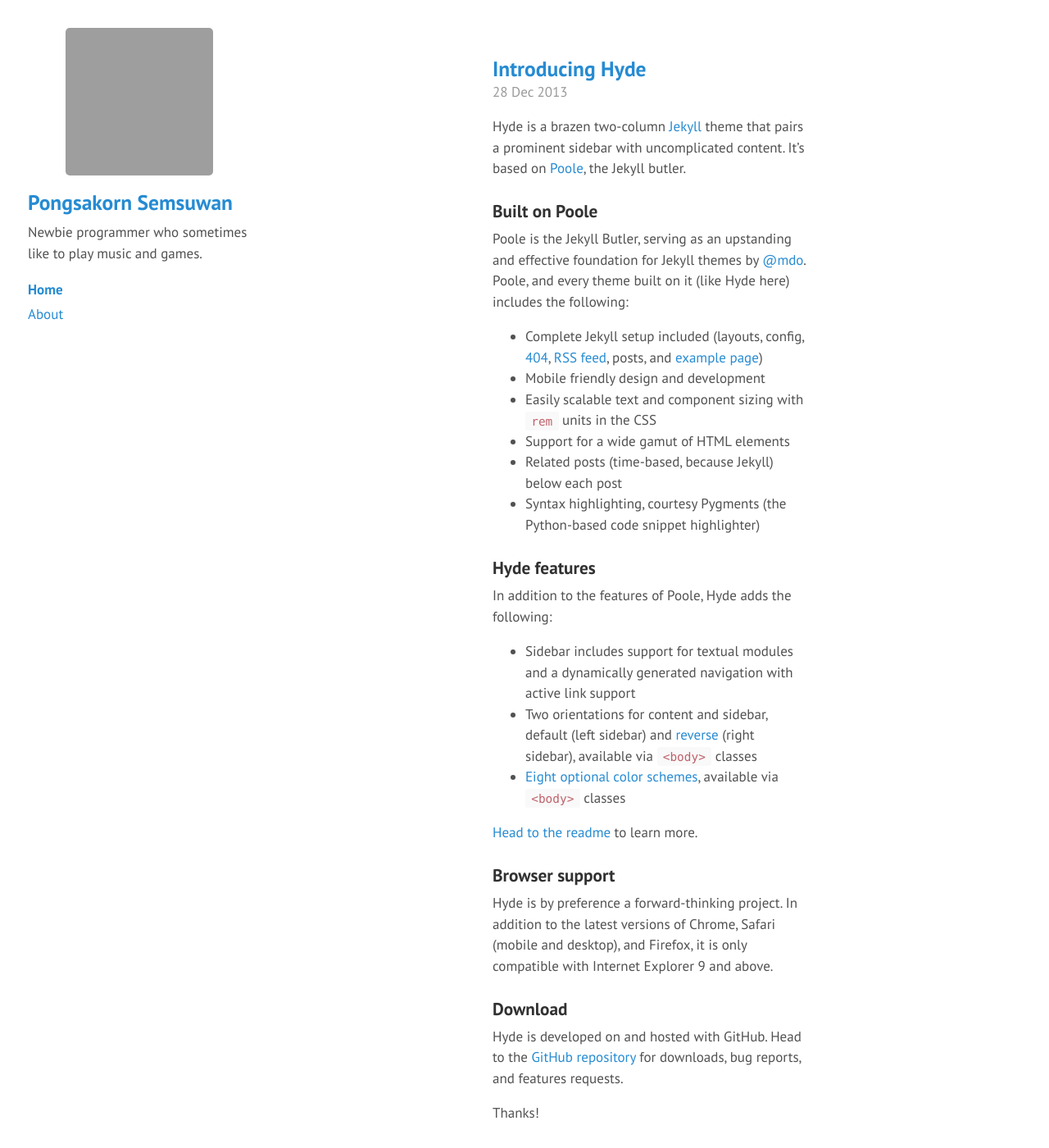
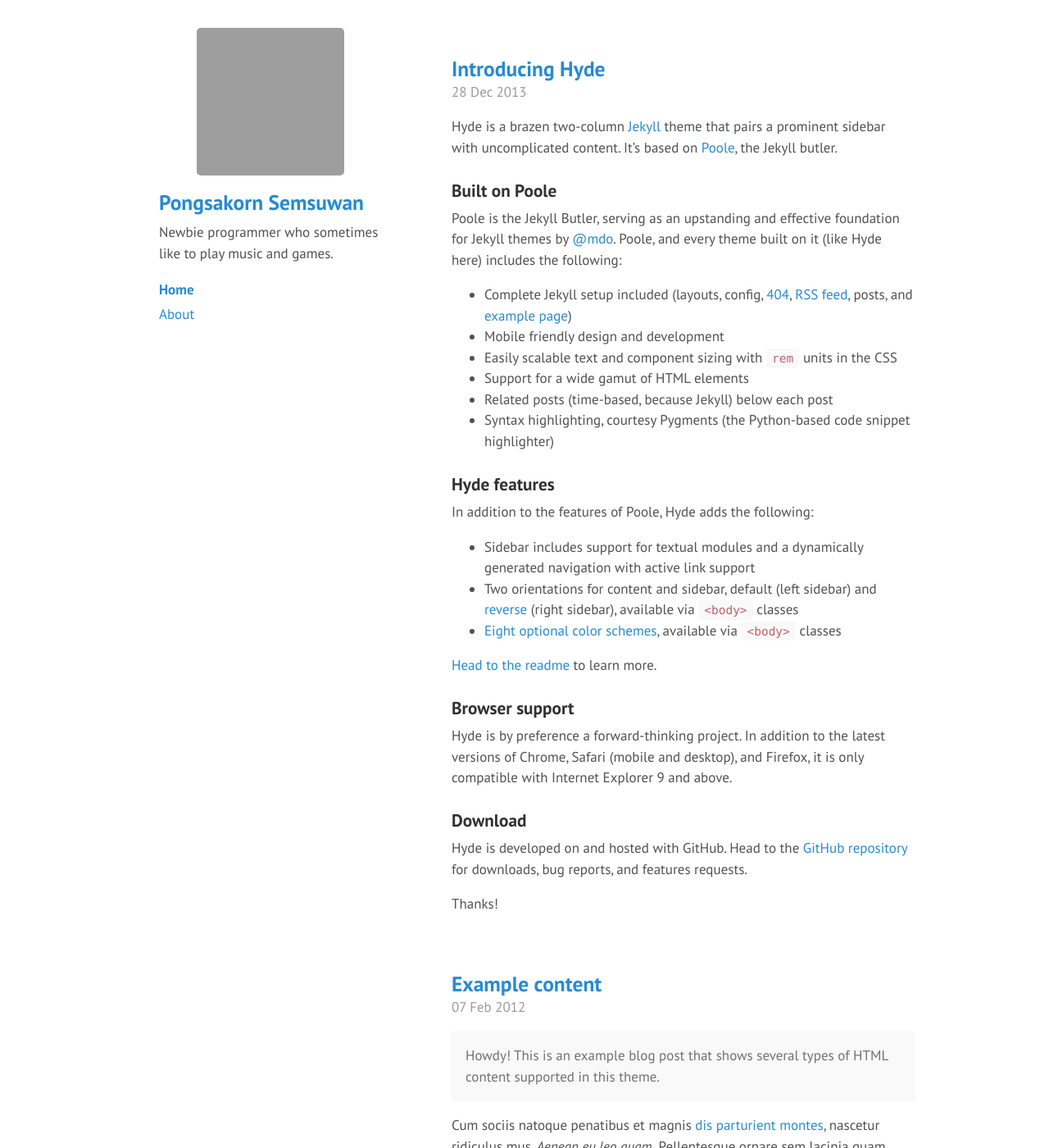
Before and after one commit to pongsakornsemsuwan/pongsakornsemsuwan.github.io, a Jekyll site: the page built from index.html, in a window 1280 px wide and 1400 px high. Shown: the whole window at 82% size. Built offline with Jekyll 4.4.1, drawn with Linux system fonts in a browser that asks for light colours; Markdown is read by kramdown in place of the engine named in the settings; the list of posts is cut into pages by our own code; grey boxes are pictures that could not be loaded.

Commit message:
blurblurblur

```diff
--- a/public/css/hyde.css
+++ b/public/css/hyde.css
@@ -47,7 +47,7 @@
 }
 
 body .wrapper {
-  width:860px;
+  width:960px;
   margin:0 auto;
 }
 
@@ -68,9 +68,9 @@
 @media (min-width: 48em) {
   .sidebar {
     position: fixed;
-    top: 0;
-    left: 0;
-    bottom: 0;
+    /*top: 0;*/
+    /*left: 0;*/
+    /*bottom: 0;*/
     /*width: 18rem;*/
     width: 20rem;
     text-align: left;
@@ -136,6 +136,7 @@
 
 @media (min-width: 48em) {
   .content {
+    width:600px;
     max-width: 38rem;
     margin-left: 20rem;
     margin-right: 2rem;
```
